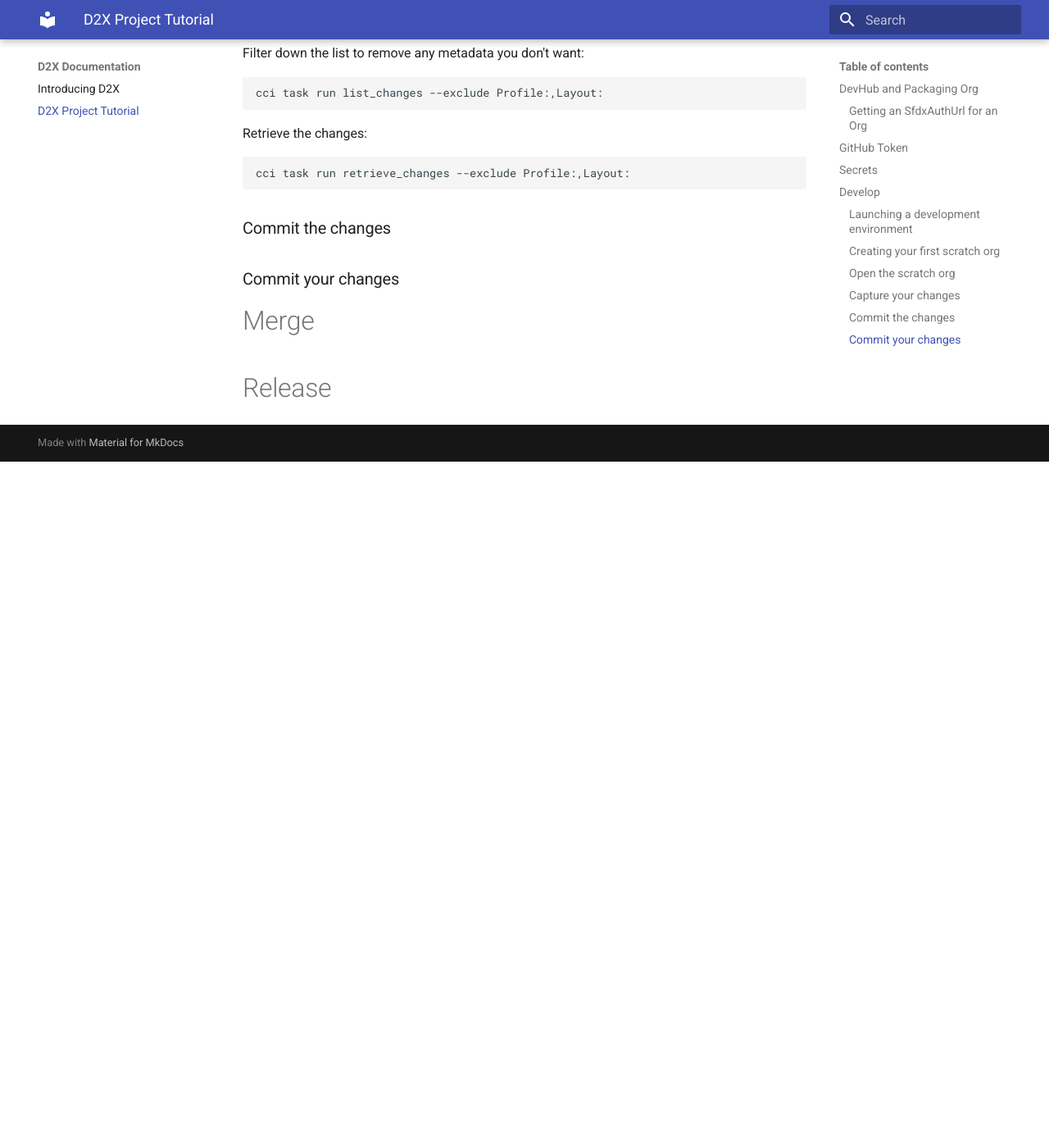
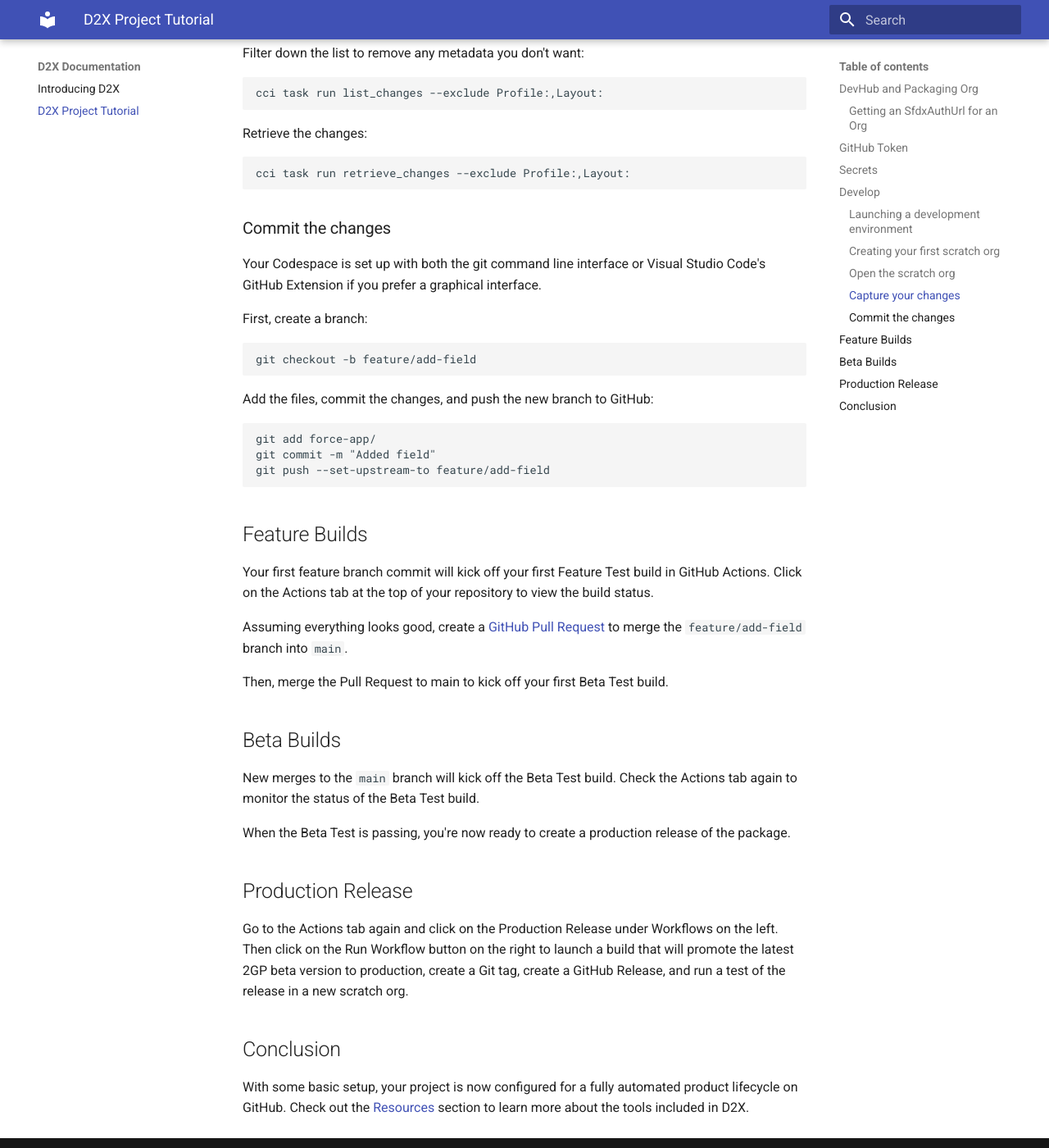
Before and after one commit to muselab-d2x/d2x, an MkDocs documentation site: the page built from docs/tutorial.md, in a window 1280 px wide and 1400 px high, scrolled down 2451 px. Shown: the whole window at 82% size. Built offline with MkDocs 1.6.1 and Material for MkDocs 9.7.7, drawn with Linux system fonts in a browser that asks for light colours; before the commit the page ends 3014 px from its top, so only the background shows below that.

Commit message:
New docs

````diff
--- a/docs/tutorial.md
+++ b/docs/tutorial.md
@@ -91,9 +91,38 @@
 
 ### Commit the changes
 
+Your Codespace is set up with both the git command line interface or Visual Studio Code's GitHub Extension if you prefer a graphical interface.
 
-### Commit your changes
+First, create a branch:
+```
+git checkout -b feature/add-field
+```
 
-# Merge
+Add the files, commit the changes, and push the new branch to GitHub:
+```
+git add force-app/
+git commit -m "Added field"
+git push --set-upstream-to feature/add-field
+```
 
-# Release
+## Feature Builds
+
+Your first feature branch commit will kick off your first Feature Test build in GitHub Actions. Click on the Actions tab at the top of your repository to view the build status.
+
+Assuming everything looks good, create a [GitHub Pull Request](https://docs.github.com/en/pull-requests/collaborating-with-pull-requests/proposing-changes-to-your-work-with-pull-requests/creating-a-pull-request) to merge the `feature/add-field` branch into `main`.
+
+Then, merge the Pull Request to main to kick off your first Beta Test build.
+
+## Beta Builds
+
+New merges to the `main` branch will kick off the Beta Test build. Check the Actions tab again to monitor the status of the Beta Test build.
+
+When the Beta Test is passing, you're now ready to create a production release of the package.
+
+## Production Release
+
+Go to the Actions tab again and click on the Production Release under Workflows on the left. Then click on the Run Workflow button on the right to launch a build that will promote the latest 2GP beta version to production, create a Git tag, create a GitHub Release, and run a test of the release in a new scratch org.
+
+## Conclusion
+
+With some basic setup, your project is now configured for a fully automated product lifecycle on GitHub. Check out the [Resources](index.md#resources) section to learn more about the tools included in D2X.
````
Also changed, not shown: docs/index.md (+1 -1 lines).
